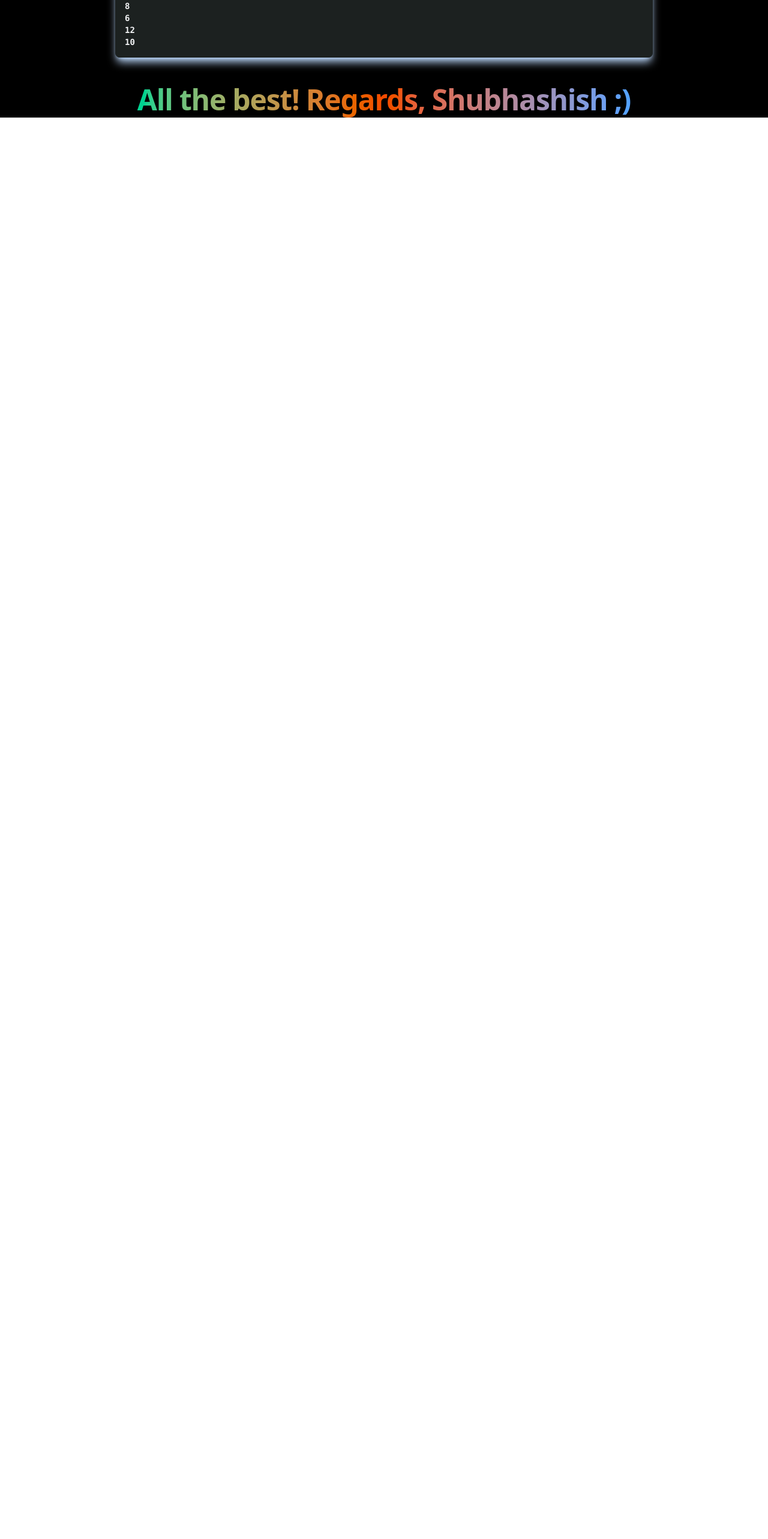
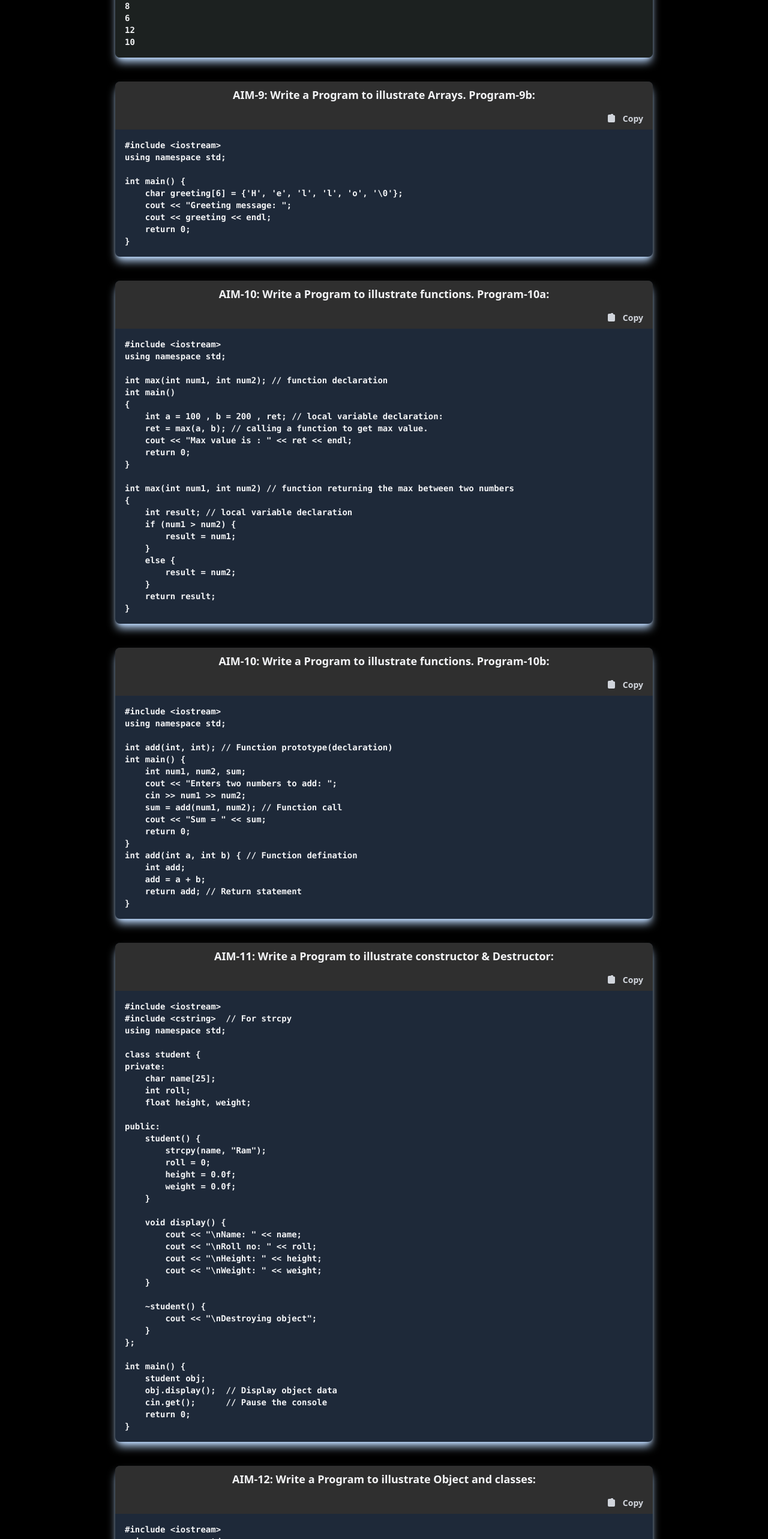
Before and after one commit to Shubhashish-Chakraborty/bce-code-solution, a React (Vite) app: page / in a window 1280 px wide. Shown: the part 1700-4266 px from the top of the page at 60% size. Before the commit the page ends 1898 px from the top, so only its background shows below. Built offline with nearby package versions, Linux system fonts and the light colour scheme.

Commit message:
codeblocks added

```diff
--- a/src/App.tsx
+++ b/src/App.tsx
@@ -6,7 +6,7 @@ import { Intro } from "./components/Intro";
 import { Navbar } from "./components/Navbar";
 import { Code } from "./icons/Code";
 import { File } from "./icons/File";
-import { code8, code9a } from "./PracticalCodes";
+import { code10a, code10b, code11, code12, code13, code14, code15, code16, code17, code18, code19, code20, code8, code9a, code9b } from "./PracticalCodes";
 
 export default function App() {
     return (
@@ -35,6 +35,19 @@ export default function App() {
             <div>
                 <CodeBlock title="AIM-8: Write a Program to illustrate Arithmetic expressions" code={code8} output={output8} />
                 <CodeBlock title="AIM-9: Write a Program to illustrate Arrays. Program-9a:" code={code9a} output={output9a} />
+                <CodeBlock title="AIM-9: Write a Program to illustrate Arrays. Program-9b:" code={code9b} />
+                <CodeBlock title="AIM-10: Write a Program to illustrate functions. Program-10a:" code={code10a} />
+                <CodeBlock title="AIM-10: Write a Program to illustrate functions. Program-10b:" code={code10b} />
+                <CodeBlock title="AIM-11: Write a Program to illustrate constructor & Destructor:" code={code11} />
+                <CodeBlock title="AIM-12: Write a Program to illustrate Object and classes:" code={code12} />
+                <CodeBlock title="AIM-13: Write a Program to illustrate Operator overloading:" code={code13} />
+                <CodeBlock title="AIM-14: Write a Program to illustrate Function overloading:" code={code14} />
+                <CodeBlock title="AIM-15: Write a Program to illustrate Derived classes & Inheritance:" code={code15} />
+                <CodeBlock title="AIM-16: Write a Program to insert and delete and element from the Stack:" code={code16} />
+                <CodeBlock title="AIM-17: Write a Program to insert and delete and element from the Queue:" code={code17} />
+                <CodeBlock title="AIM-18: Write a Program to insert and delete and element from the Linked List:" code={code18} />
+                <CodeBlock title="AIM-19: Write a Program to implement virtual function:" code={code19} />
+                <CodeBlock title="AIM-20: Write a Program to implement friend function:" code={code20} />
             </div>
 
 
```
